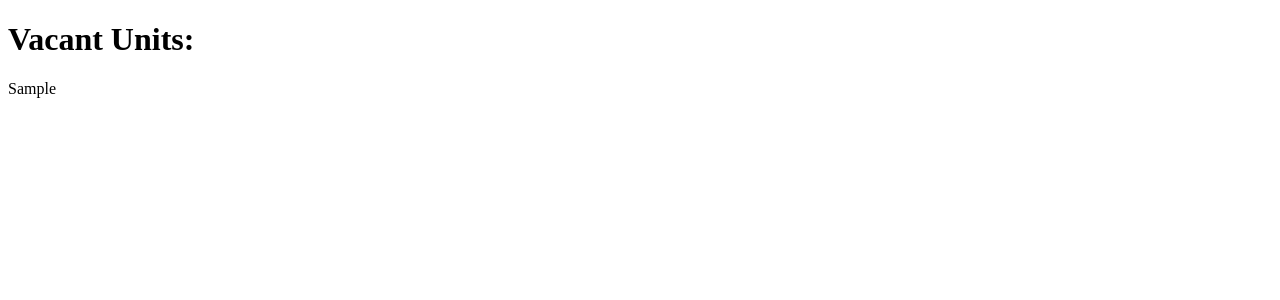
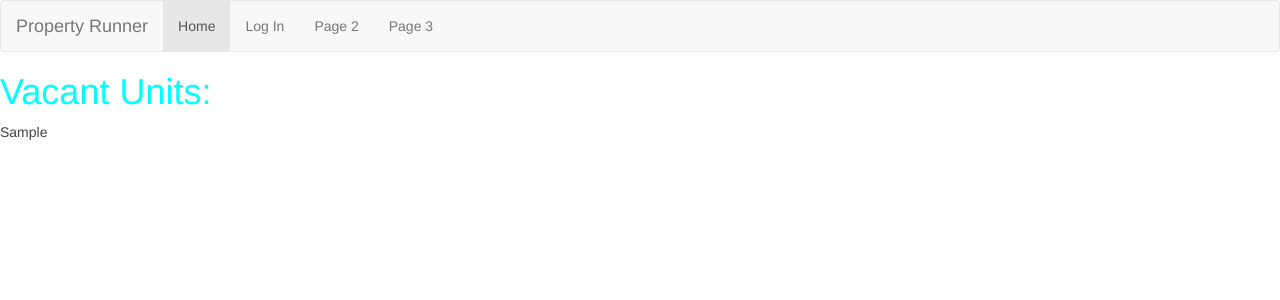
Before and after one commit to hazzirdd/property_runner, a Flask app: page /properties/ in a window 1280 px wide. Shown: the top 300 px of the page. Run offline with Flask 2, Linux system fonts and the light colour scheme; tables that the repository leaves empty hold one stand-in row (values such as "Sample post"); some libraries are stand-ins or nearby versions.

Commit message:
login logout

```diff
--- a/app.py
+++ b/app.py
@@ -1,10 +1,35 @@
 from server_folder import app
 
-from flask import Flask, render_template
+from flask import Flask, redirect, render_template, request, url_for, session, flash
 
 @app.route('/')
 def homepage():
-    return render_template('homepage.html')
+    if "user" in session:
+        return render_template('homepage.html')
+    else:
+        return redirect(url_for("login"))
+
+
+@app.route('/login', methods=['POST', 'GET'])
+def login():
+    if request.method == 'GET':
+        return render_template('login.html')
+    else:
+        email = request.form['email']
+        password = request.form['password']
+
+        session["user"] = email
+        flash(f"Welcome, {email}")
+        return redirect(url_for('homepage'))
+
+
+@app.route('/logout', methods=['POST', 'GET'])
+def logout():
+    if "user" in session:
+        user = session["user"]
+        flash(f"Logged out {user}")
+    session.pop("user", None)
+    return redirect(url_for('login'))
 
 
 if __name__ == '__main__':
--- a/server_folder/model.py
+++ b/server_folder/model.py
@@ -34,8 +34,9 @@ class Property(db.Model):
     unit = db.Column(db.String(64))
     leasing_pics_taken = db.Column(db.Boolean)
     unit_check_done = db.Column(db.Boolean)
+    date_vacated = db.Column(db.DateTime)
+    days_vacant = db.Column(db.Integer)
     runner_id = db.Column(db.Integer, db.ForeignKey('runners.runner_id'))
-
 
     # runner = db.relationship('Runner', backref=db.backref('properties', order_by=property_id))
 
@@ -47,10 +48,7 @@ def connect_to_db(app):
     db.init_app(app)
 
 
-
 if __name__ == "__main__":
-    # As a convenience, if we run this module interactively, it will leave
-    # you in a state of being able to work with the database directly.
 
     from app import app
     connect_to_db(app)
--- a/server_folder/seed.py
+++ b/server_folder/seed.py
@@ -30,11 +30,11 @@ def create_properties():
     print('Properties')
     Property.query.delete()
 
-    property1 = Property(cover="https://rentpath-res.cloudinary.com/w_336,h_280,t_rp,cs_tinysrgb,fl_force_strip,c_fill/e_unsharp_mask:50,q_auto/b2e4302075f517442cd3bcd715cfa3f1", address='212 S 500 E', unit='2A', leasing_pics_taken=False, unit_check_done=False, runner_id=1)
+    property1 = Property(cover="https://rentpath-res.cloudinary.com/w_336,h_280,t_rp,cs_tinysrgb,fl_force_strip,c_fill/e_unsharp_mask:50,q_auto/b2e4302075f517442cd3bcd715cfa3f1", address='212 S 500 E', days_vacant=1, date_vacated='20220707 01:00:00 AM', runner_id=1)
 
-    property2 = Property(cover="https://rentpath-res.cloudinary.com/w_336,h_280,t_rp,cs_tinysrgb,fl_force_strip,c_fill/e_unsharp_mask:50,q_auto/b2e4302075f517442cd3bcd715cfa3f1", address='212 S 500 E', unit='1B', leasing_pics_taken=False, unit_check_done=False, runner_id=1)
+    property2 = Property(cover="https://rentpath-res.cloudinary.com/w_336,h_280,t_rp,cs_tinysrgb,fl_force_strip,c_fill/e_unsharp_mask:50,q_auto/b2e4302075f517442cd3bcd715cfa3f1", address='212 S 500 E', days_vacant=7, date_vacated='20220701 01:00:00 AM', runner_id=1)
 
-    property3 = Property(cover="https://rentpath-res.cloudinary.com/w_336,h_280,t_rp,cs_tinysrgb,fl_force_strip,c_fill/e_unsharp_mask:50,q_auto/b2e4302075f517442cd3bcd715cfa3f1", address='212 S 500 E', unit='3A', leasing_pics_taken=False, unit_check_done=False, runner_id=1)
+    property3 = Property(cover="https://rentpath-res.cloudinary.com/w_336,h_280,t_rp,cs_tinysrgb,fl_force_strip,c_fill/e_unsharp_mask:50,q_auto/b2e4302075f517442cd3bcd715cfa3f1", address='212 S 500 E', unit='3A', leasing_pics_taken=False, unit_check_done=False, days_vacant=5, date_vacated='20220704 01:00:00 AM', runner_id=1)
 
 
     db.session.add(property1)
--- a/server_folder/templates/base.html
+++ b/server_folder/templates/base.html
@@ -4,9 +4,31 @@
     <meta charset="UTF-8">
     <meta http-equiv="X-UA-Compatible" content="IE=edge">
     <meta name="viewport" content="width=device-width, initial-scale=1.0">
+    <link rel="stylesheet" href="https://maxcdn.bootstrapcdn.com/bootstrap/3.4.1/css/bootstrap.min.css">
+    <script src="https://ajax.googleapis.com/ajax/libs/jquery/3.6.0/jquery.min.js"></script>
+    <script src="https://maxcdn.bootstrapcdn.com/bootstrap/3.4.1/js/bootstrap.min.js"></script>
+    <link type="text/css" rel="stylesheet" href="{{ url_for('static', filename='main.css') }}">
     <title>Runner</title>
 </head>
 <body>
+    <nav class="navbar navbar-default">
+        <div class="container-fluid">
+          <div class="navbar-header">
+            <a class="navbar-brand" href="/">Property Runner</a>
+          </div>
+          <ul class="nav navbar-nav">
+            <li class="active"><a href="/">Home</a></li>
+
+            {% if "user" in session %}
+            <li><a href="/logout">Log Out</a></li>
+            {% else %}
+            <li><a href="/login">Log In</a></li>
+            {% endif %}
+            <li><a href="#">Page 2</a></li>
+            <li><a href="#">Page 3</a></li>
+          </ul>
+        </div>
+      </nav>
     {% block content %}
     {% endblock %}
 </body>
--- /dev/null
+++ b/static/main.css
@@ -0,0 +1,9 @@
+body {
+    margin: 0;
+    padding: 0;
+    color: #444;
+}
+
+h1 {
+    color: aqua;
+}
```
Also changed, not shown: server_folder/templates/homepage.html (+8 -1 lines), server_folder/templates/login.html (added, +19 -0 lines), 1 other file.
